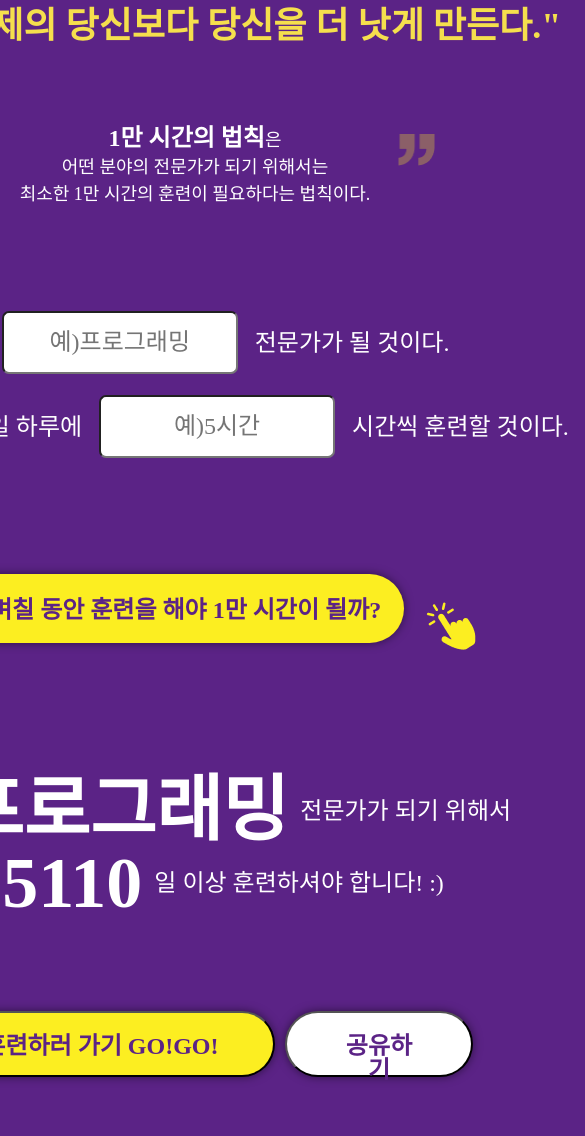
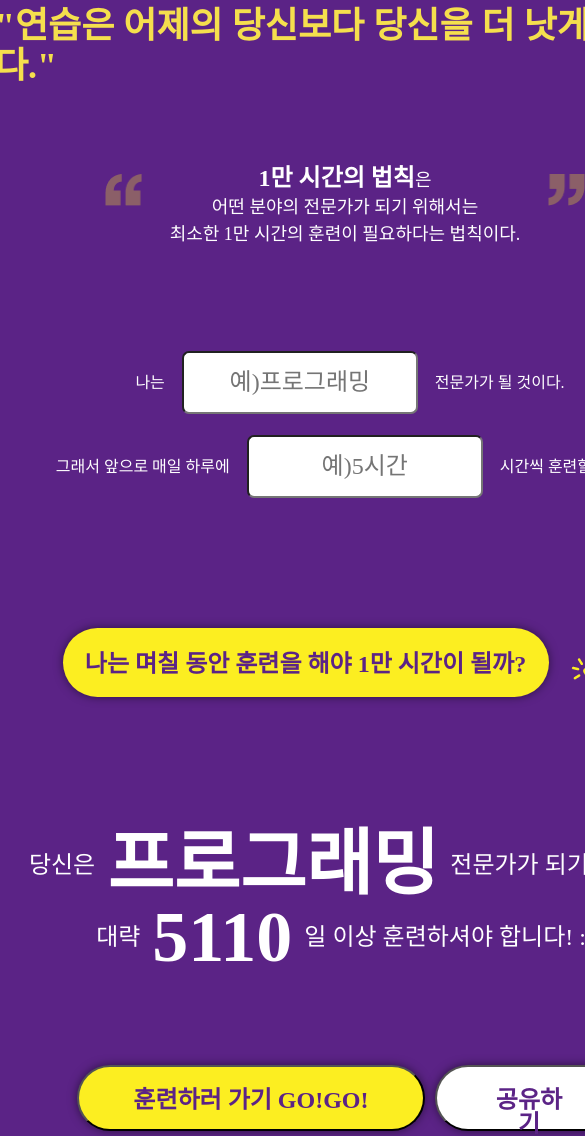
Before and after one commit to dwhddnjs/FES-3, a plain HTML site: page index.html in a window 390 px wide. Shown: the part 460-1596 px from the top of the page, 585 px wide, since content can reach past the window. Drawn offline with Linux system fonts and the light colour scheme; a web font is replaced by a local one.

Commit message:
finished media query

```diff
--- a/css/10000hours.css
+++ b/css/10000hours.css
@@ -173,7 +173,7 @@ header + p {
 
 .container-3 {
   width: 565px;
-  height: 66px;
+  height: 80px;
   display: flex;
   align-items: flex-end;
   margin-bottom: 147px;
@@ -300,3 +300,34 @@ header + p {
   line-height: 17px;
   text-align: center;
 }
+
+@media screen and (min-width: 300px) and (max-width: 600px) {
+  body header {
+    margin-left: 290px;
+  }
+
+  .sub-tit {
+    margin-left: 300px;
+  }
+  .container-1 {
+    margin-left: 300px;
+  }
+  .container-2 {
+    margin-left: 310px;
+  }
+  .container-3 {
+    margin-left: 300px;
+  }
+  .container-2 article {
+    font-size: 16px;
+  }
+  .container-4 {
+    margin-left: 300px;
+  }
+  .container-5 {
+    margin-left: 300px;
+  }
+  .container-6 {
+    margin-left: 300px;
+  }
+}
```
